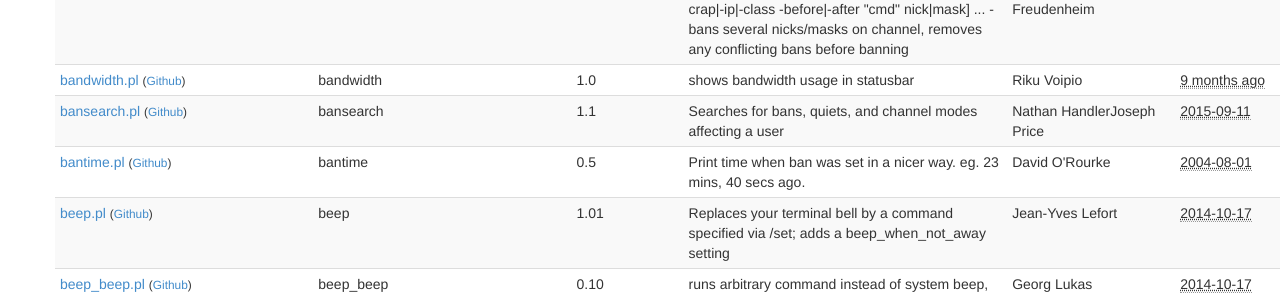
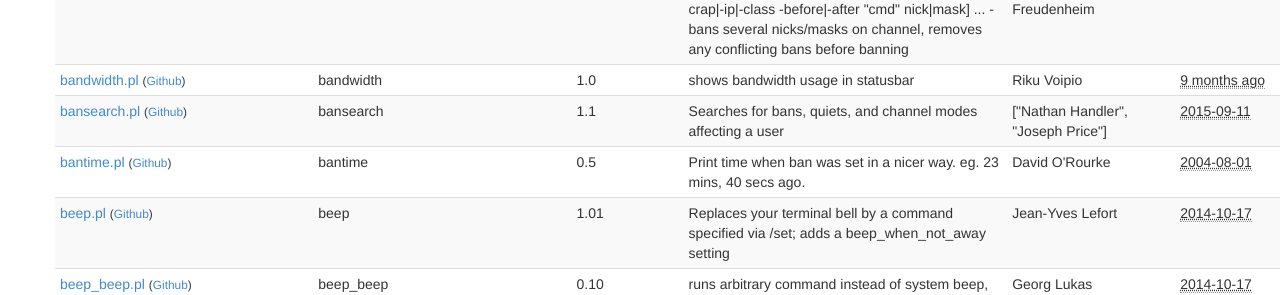
Before and after one commit to irssi/scripts.irssi.org, a Jekyll site: the page built from index.html, in a window 1280 px wide and 900 px high, scrolled down 3062 px. Shown: the part 157-452 px from the top of the window. Built offline with Jekyll 4.4.1, drawn with Linux system fonts in a browser that asks for light colours; some of the changed text lies outside the part shown.

Commit message:
Update index.html

```diff
--- a/index.html
+++ b/index.html
@@ -91,7 +91,7 @@ layout: default
                     <td class="name">{{ script.name }}</td>
                     <td class="version">{{ script.version }}</td>
                     <td class="description">{{ script.description | xml_escape }}</td>
-                    <td class="authors">{{ script.authors }}</td>
+                    <td class="authors">{{ script.authors | xml_escape }}</td>
                     <td class="modified" sorttable_customkey="{{ script.modified | date: "%Y%m%d%H%M%S" }}">
                         <abbr class="timeago" title="{{ script.modified | date: "%Y-%m-%dT%H:%M:%SZ" }}">
                             {{ script.modified | date: "%Y-%m-%d" }}
```
